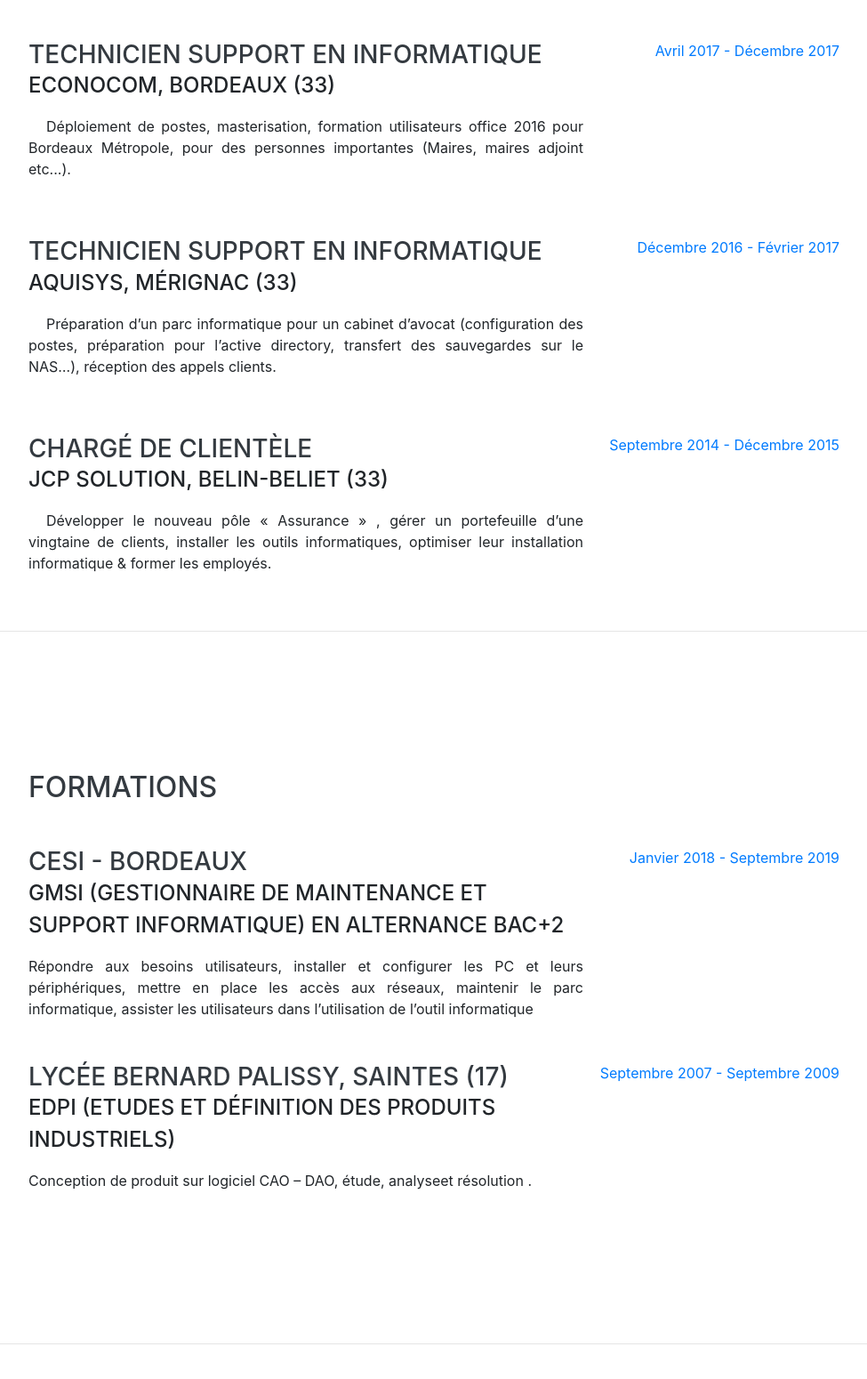
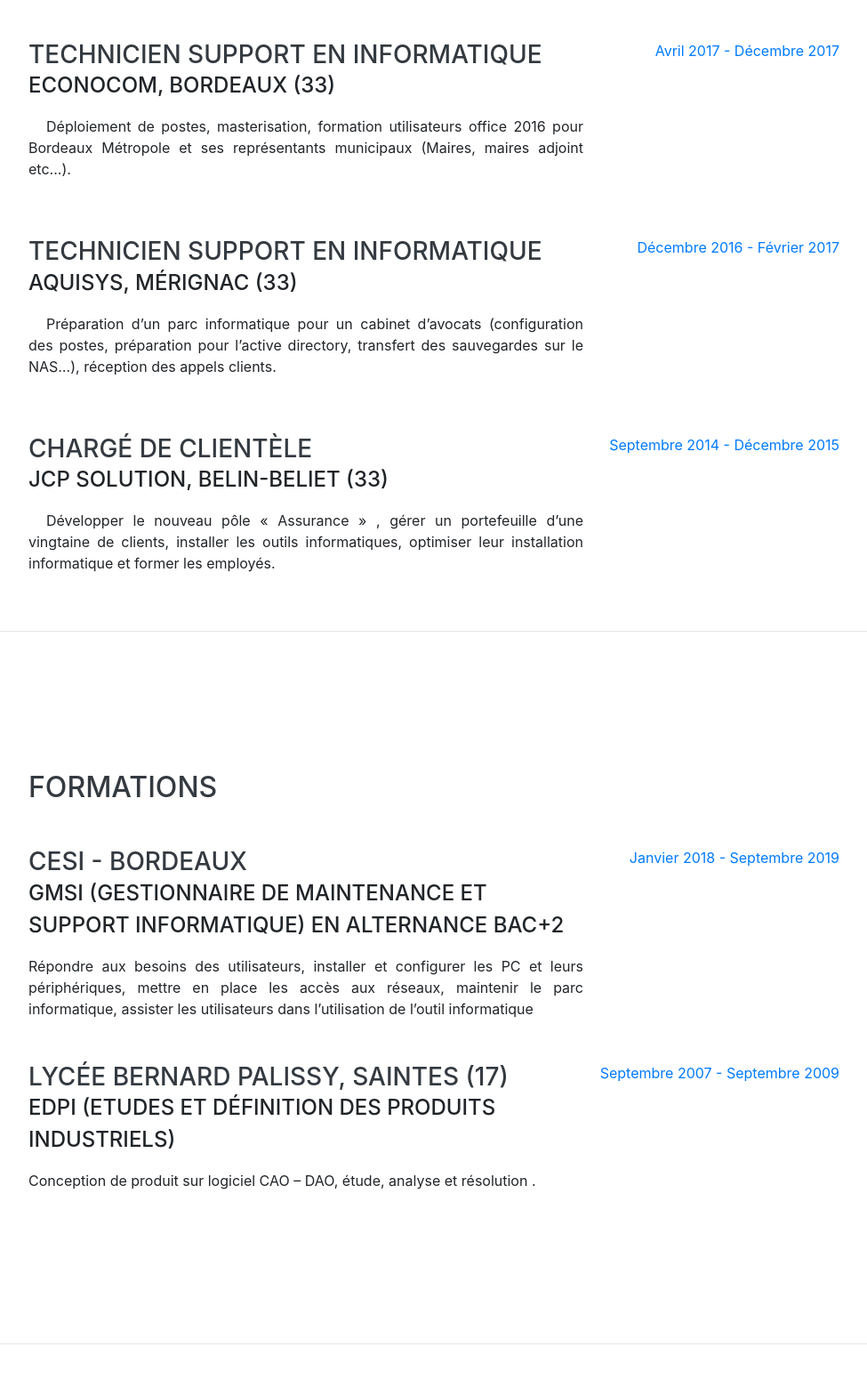
Before and after one commit to GitYarl/Gityarl.github.io, a website with bundled scripts: page index.html in a window 1280 px wide. Shown: the part 1170-2720 px from the top of the page at 89% size, without its empty margins (288-1263 px from the left). Built offline with nearby package versions, Linux system fonts and the light colour scheme; a web font is replaced by a local one.

Commit message:
Update index.html

```diff
--- a/index.html
+++ b/index.html
@@ -70,7 +70,7 @@
           <a href="mailto:dufostephen@gmail.com">dufostephen@gmail.com</a>
         </div>
         <p class="lead mb-5">Bienvenue sur mon portfolio,</p>
-        <p class="lead mb-5" align="justify"> Je suis actuellement au CESI en formation pour obtenir un Bac +2.<br> Mon projet après cette formation est de continuer dans le domaine de l'informatique en tant qu'administrateur réseaux & Systèmes en alternance en Bac+4. <br>Dans ce portfolio je vais vous présenter mon parcours professionnel, mes compétences et mes passions. <br>Vous pouvez cliquer ci-dessous pour télécharger mon CV. <br>Si vous voulez me contacter, par mail ou bien par linkedin en cliquant sur le bouton ci-dessous correspondant.  </p>
+        <p class="lead mb-5" align="justify"> Je suis actuellement au CESI en formation pour obtenir un Bac +2.<br> Mon projet à la suite cette formation est de continuer dans le domaine de l'informatique en tant qu'administrateur réseaux et Systèmes en alternance en Bac+4. <br>A travers ce portfolio je vais vous présenter mon parcours professionnel, mes compétences et mes passions. <br>Mon CV est téléchargeable en cliquant sur le bouton ci-dessous. <br>Vous pouvez me contacter par mail ou bien par linkedin en cliquant sur le bouton ci-dessous correspondant.  </p>
         <div class="social-icons">
           <a href="https://www.linkedin.com/in/stephendufour" target="_blank">
             <i class="fab fa-linkedin-in"></i>
@@ -94,7 +94,7 @@
           <div class="resume-content">
             <h3 class="mb-0">Technicien supérieur en informatique (Contrat pro)</h3>
             <div class="subheading mb-3">SCASO (Leclerc), Cestas (33)</div>
-            <p align="justify" style="text-indent:20px;">Support informatique interne, mise en place d’outil de supervision (Centreon/GLPI), administration AD, serveur Windows & Linux messagerie Lotus, formation utilisateurs en informatique, création de procédure(s). Projet de fin d'étude : Migration du serveur de fichier en 2003 en 2012.</p>
+            <p align="justify" style="text-indent:20px;">Support informatique interne, mise en place d’outil de supervision (Centreon/GLPI), administration AD, serveur Windows & Linux messagerie Lotus, formation utilisateurs en informatique, création de procédure(s).<br> Projet de fin d'étude : Migration du serveur de fichier en 2003 en 2012.</p>
           </div>
           <div class="resume-date text-md-right">
             <span class="text-primary">Janvier 2018 - Aujourd'hui</span>
@@ -105,7 +105,7 @@
           <div class="resume-content">
             <h3 class="mb-0">Technicien Support en informatique</h3>
             <div class="subheading mb-3" >Econocom, Bordeaux (33)</div>
-            <p align="justify" style="text-indent:20px;">Déploiement de postes, masterisation, formation utilisateurs office 2016 pour Bordeaux Métropole, pour des personnes importantes (Maires, maires adjoint etc...).</p>
+            <p align="justify" style="text-indent:20px;">Déploiement de postes, masterisation, formation utilisateurs office 2016 pour Bordeaux Métropole et ses représentants municipaux (Maires, maires adjoint etc...).</p>
           </div>
           <div class="resume-date text-md-right">
             <span class="text-primary">Avril 2017 - Décembre 2017</span>
@@ -116,7 +116,7 @@
           <div class="resume-content">
           <h3 class="mb-0">Technicien Support en informatique</h3>
           <div class="subheading mb-3" >Aquisys, Mérignac (33)</div>
-          <p align="justify" style="text-indent:20px;">Préparation d’un parc informatique pour un cabinet d’avocat (configuration des postes, préparation pour l’active directory, transfert des sauvegardes sur le NAS…), réception des appels clients.</p>
+          <p align="justify" style="text-indent:20px;">Préparation d’un parc informatique pour un cabinet d’avocats (configuration des postes, préparation pour l’active directory, transfert des sauvegardes sur le NAS…), réception des appels clients.</p>
         </div>
           <div class="resume-date text-md-right">
             <span class="text-primary">Décembre 2016 - Février 2017</span>
@@ -127,7 +127,7 @@
           <div class="resume-content">
             <h3 class="mb-0">Chargé de clientèle</h3>
             <div class="subheading mb-3">JCP Solution, Belin-Beliet (33)</div>
-            <p align="justify" style="text-indent:20px;">Développer le nouveau pôle « Assurance » , gérer un portefeuille d’une vingtaine de clients, installer les outils informatiques, optimiser leur installation informatique & former les employés.</p>
+            <p align="justify" style="text-indent:20px;">Développer le nouveau pôle « Assurance » , gérer un portefeuille d’une vingtaine de clients, installer les outils informatiques, optimiser leur installation informatique et former les employés.</p>
           </div>
           <div class="resume-date text-md-right">
             <span class="text-primary">Septembre 2014 - Décembre 2015</span>
@@ -148,7 +148,7 @@
           <div class="resume-content">
             <h3 class="mb-0">CESI - Bordeaux</h3>
             <div class="subheading mb-3">GMSI (Gestionnaire de maintenance et support informatique) en alternance Bac+2</div>
-            <div align="justify">Répondre aux besoins utilisateurs, installer et configurer les PC et leurs périphériques, mettre en place les accès aux réseaux, maintenir le parc informatique, assister les utilisateurs dans l’utilisation de l’outil informatique</div>
+            <div align="justify">Répondre aux besoins des utilisateurs, installer et configurer les PC et leurs périphériques, mettre en place les accès aux réseaux, maintenir le parc informatique, assister les utilisateurs dans l’utilisation de l’outil informatique</div>
            </div>
           <div class="resume-date text-md-right">
             <span class="text-primary">Janvier 2018 - Septembre 2019 </span>
@@ -159,7 +159,7 @@
           <div class="resume-content">
             <h3 class="mb-0">Lycée Bernard Palissy, Saintes (17)</h3>
             <div class="subheading mb-3">EDPI (Etudes et Définition des Produits Industriels)</div>
-            <p>Conception de produit sur logiciel CAO – DAO, étude, analyseet résolution .</p>
+            <p>Conception de produit sur logiciel CAO – DAO, étude, analyse et résolution .</p>
           </div>
           <div class="resume-date text-md-right">
             <span class="text-primary">Septembre 2007 - Septembre 2009</span>
@@ -203,7 +203,7 @@
     <section class="resume-section p-3 p-lg-5 d-flex align-items-center" id="interests">
       <div class="w-100">
         <h2 class="mb-5">Centres d'intérêt</h2>
-        <p>J'ai fais de ma passion pour l'informatique et les nouvelles technologies mon travail, j'ai aussi d'autres centres d'intérêts. Comme les sports nautiques (surf, bodyboard, ski nautique), je pratique un peu de musculation.<br> Le cinéma, plus particulièrement pour les films fantastiques, les séries et la musique. <br>Je suis également un grand gourmand, j'adore cuisiner et aller dans de nouveaux restaurants pour découvrir des plats.<br> J'aime également les jeux de logique.</p>
+        <p>J'ai fait de ma passion pour l'informatique et les nouvelles technologies mon travail, j'ai aussi d'autres centres d'intérêts. Comme les sports nautiques (surf, bodyboard, ski nautique), je pratique un peu de musculation.<br> Le cinéma, plus particulièrement pour les films fantastiques, les séries et la musique. <br>Je suis également un grand gourmand, j'adore cuisiner et aller dans de nouveaux restaurants pour découvrir des plats.<br> J'aime également les jeux de logique.</p>
         <ul class="list-inline dev-icons">
           <li class="list-inline-item">
             <i class="fas fa-dumbbell"></i>
```
